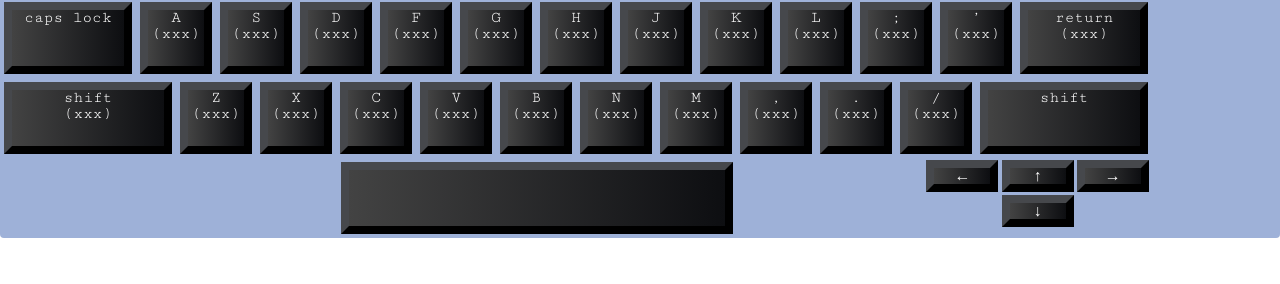
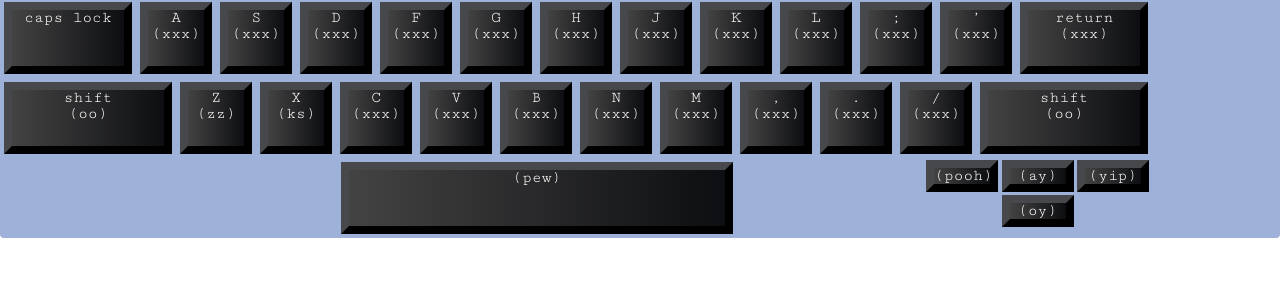
Before and after one commit to ihatetoast/dumbmachine, a website: page index.html in a window 1280 px wide. Shown: the part 210-494 px from the top of the page. Drawn offline with Linux system fonts and the light colour scheme.

Commit message:
changed some sounds

```diff
--- a/app/styles/style.scss
+++ b/app/styles/style.scss
@@ -35,6 +35,7 @@ $headers: 'Arvo', serif;
   width: $w;
   margin: $t $r $b $l;
   text-align: center;
+  font-family: $kbd;
 }
 .keyboard {
   border-radius: 0.25rem;
@@ -45,7 +46,6 @@ $headers: 'Arvo', serif;
 kbd,
 .sound {
   display: block;
-  font-family: $kbd;
 }
 
 .key-div,
--- a/index.html
+++ b/index.html
@@ -195,15 +195,15 @@
         <div class="zxcv-row keys-row">
           <div data-key="16" class="key shift-key shift-left">
             <kbd>shift</kbd>
-            <span class="sound">(xxx)</span>
+            <span class="sound">(oo)</span>
           </div>
           <div data-key="90" class="key keys">
             <kbd>Z</kbd>
-            <span class="sound">(xxx)</span>
+            <span class="sound">(zz)</span>
           </div>
           <div data-key="88" class="key keys">
             <kbd>X</kbd>
-            <span class="sound">(xxx)</span>
+            <span class="sound">(ks)</span>
           </div>
           <div data-key="67" class="key keys">
             <kbd>C</kbd>
@@ -239,18 +239,19 @@
           </div>
           <div class="key shift-key shift-right">
             <kbd>shift</kbd>
+            <span class="sound">(oo)</span>
           </div>
         </div>
         <!-- end zxcv-row TOTAL: 10-->
         <div class="space-arrows-row keys-row">
-          <div data-key="32" class="key space-bar"></div>
+          <div data-key="32" class="key space-bar">(pew)</div>
           <div class="arrow-keys-row">
-            <div data-key="37" class="key arrow-keys">&#8592;</div>
+            <div data-key="37" class="key arrow-keys">(pooh)</div>
             <div data-key="32" class="up-down-div">
-              <div data-key="38" class="key arrow-keys">&#8593;</div>
-              <div data-key="40" class="key arrow-keys">&#8595;</div>
+              <div data-key="38" class="key arrow-keys">(ay)</div>
+              <div data-key="40" class="key arrow-keys">(oy)</div>
             </div>
-            <div data-key="39" class="key arrow-keys">&#8594;</div>
+            <div data-key="39" class="key arrow-keys">(yip)</div>
           </div>
         </div>
         <!-- end space-arrows-row TOTAL: 5-->
```
Also changed, not shown: dist/css/style.css, 4 other files.
